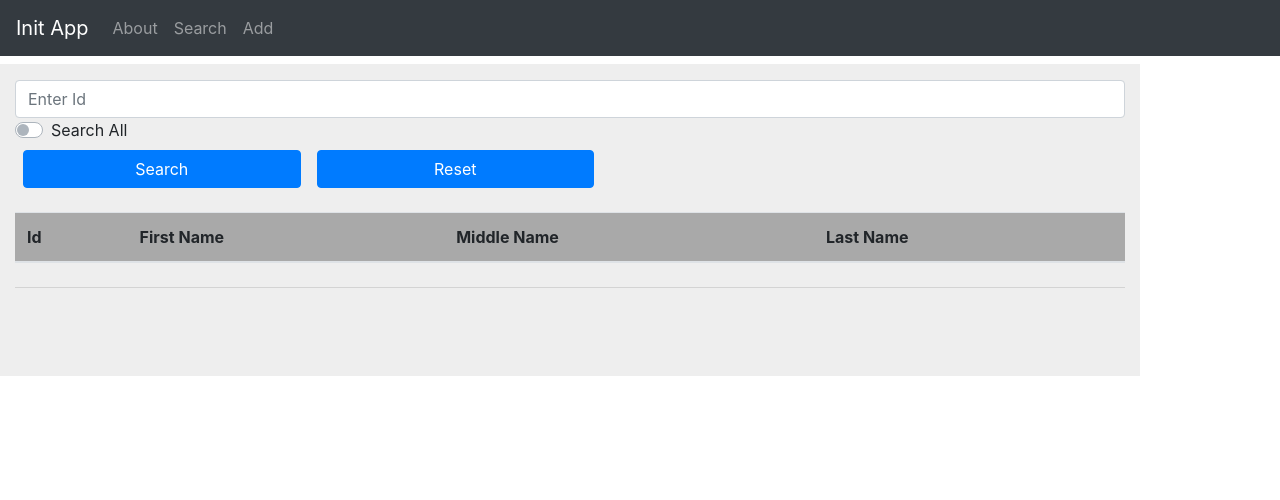
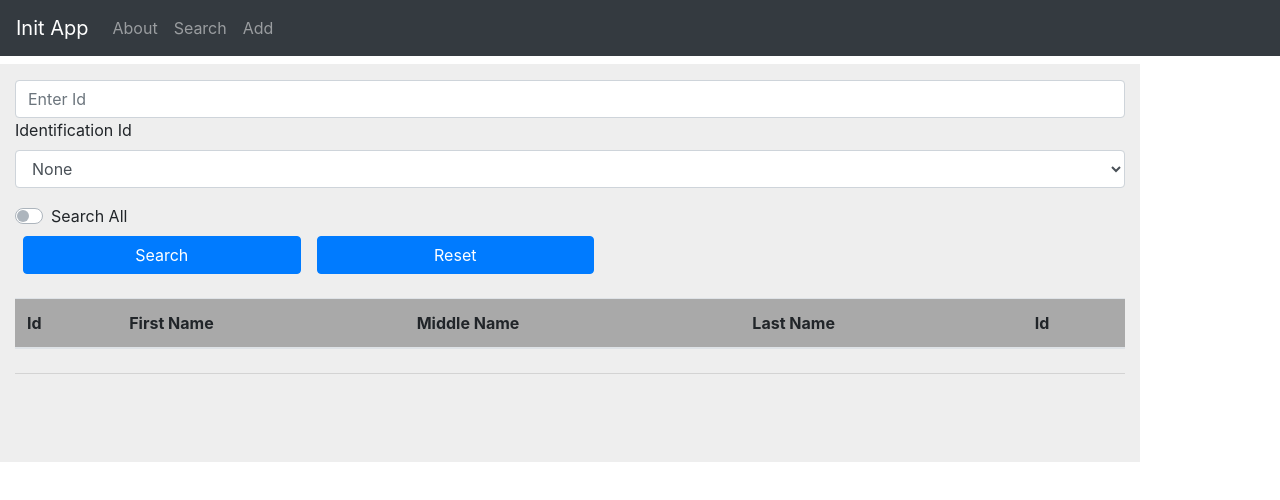
Before and after one commit to gyps1985/React, a React (Create React App) app: page /search in a window 1280 px wide. Shown: the top 500 px of the page. Built offline with nearby package versions, Linux system fonts and the light colour scheme; data requests are answered from the project's data file.

Commit message:
updated search

```diff
--- a/data.json
+++ b/data.json
@@ -4,31 +4,41 @@
       "id": 1,
       "firstname": "test1",
       "middlename": "tests1",
-      "lastname": "testl1"
+      "lastname": "testl1",
+      "identificationId": 4,
+      "idenficationIdNo": "VD12345676"
     },
     {
       "firstname": "g",
       "middlename": "",
       "lastname": "f",
-      "id": 2
+      "id": 2,
+      "identificationId": 3,
+      "idenficationIdNo": "PPT12345676"
     },
     {
       "firstname": "a",
       "middlename": "",
       "lastname": "g",
+      "identificationId": 2,
+      "idenficationIdNo": "SID12345677",
       "id": 3
     },
     {
       "firstname": "s",
       "middlename": "",
       "lastname": "s",
-      "id": 4
+      "id": 4,
+      "identificationId": 1,
+      "idenficationIdNo": "DL12345678"
     },
     {
       "firstname": "test",
       "middlename": "123",
       "lastname": "123",
-      "id": 5
+      "id": 5,
+      "identificationId": 1,
+      "idenficationIdNo": "DL12345679"
     }
   ],
   "identification": [
--- a/src/Component/Search/Search.js
+++ b/src/Component/Search/Search.js
@@ -1,47 +1,70 @@
-import './search.css'
+import "./search.css";
 
 import { Button, Container, Form } from "react-bootstrap";
+import { columns, emptySearchObject, noneDropDownObject } from './searchDefaults';
+import { useEffect, useState } from "react";
 
+import DropDown from "../../Controls/DropDown";
 import SearchDetails from "./SearchDetails";
 import axios from "axios";
-import { useState } from "react";
 
 const Search = () => {
   const [id, setId] = useState("");
   const [searchAll, setSearchAll] = useState(false);
+  const [selectedIdentification, setSelectedIdentification] = useState({id:"", description:""});
   const [searchResult, setSearchResult] = useState([
-    { firstname: "", middlename: "", lastname: "", id: "" },
+    emptySearchObject
   ]);
+  const [identifications, setIdentification] = useState([]);
+  useEffect(() => {
+    axios.get("/identification").then((response) => {
+      if (response) {
+        console.log(response.data);
+        console.log(noneDropDownObject);
+        console.log([...noneDropDownObject,...response.data]);
+        setIdentification([...noneDropDownObject, ...response.data]);
 
-  const getData = async (id)=> {
+      }
+    });
+    // eslint-disable-next-line react-hooks/exhaustive-deps
+  }, []);
+
+  const getData = async (id, identificationId) => {
     var url = "http://localhost:5000/person";
     var result = [];
     if (id) url = `${url}/${id}`;
-    await axios.get(url).then((response) => {
+    if((!id || id.trim().length <= 0) && identificationId) url = `${url}/?identificationId=${identificationId}`;
+    await axios
+      .get(url)
+      .then((response) => {
         console.log(response.data);
 
         result = Array.isArray(response.data) ? response.data : [response.data];
-    }).catch((ex)=> {console.log(ex);result = [];});
+      })
+      .catch((ex) => {
+        console.log(ex);
+        result = [];
+      });
     return result;
   };
-
 
   const handleSubmit = async (event) => {
     event.preventDefault();
     var filteredResult = [];
-    console.log(`searchAll   :::  ${searchAll}`);
-    if(searchAll)
-    {
+    console.log(`selectedIdentification   :::  ${selectedIdentification.description}`);
+    console.log(selectedIdentification);
+    if (searchAll) {
       filteredResult = await getData();
+    } else if (id && id.trim().length > 0 && !searchAll && selectedIdentification.id <= 0) {
+      filteredResult = await getData(id);
+    } else if (!searchAll && selectedIdentification.id > 0) {
+      filteredResult = await getData('',selectedIdentification.id);
+    } else {
+      alert("Please Enter First Name or Identification to Search");
+      return;
     }
-    else if (id && id.trim().length > 0 && !searchAll ) {
-      filteredResult = await getData(id);
-
-    } else {
-      alert("Please Enter First Name to Search");
-    }
-    console.log('result is ');
-    console.log([filteredResult]);
+    console.log("result is ");
+    console.log(filteredResult);
     setSearchResult(...[filteredResult]);
   };
 
@@ -51,26 +74,13 @@ const Search = () => {
     setSearchResult([]);
     setSearchAll(false);
   };
-  const columns = [
-    {
-      Header: "Id",
-      accessor: "id",
-    },
-    {
-      Header: "First Name",
-      accessor: "firstname",
-    },
-    {
-      Header: "Middle Name",
-      accessor: "middlename",
-    },
-    {
-      Header: "Last Name",
-      accessor: "lastname",
-    },
-  ];
+  const handleDDChange = (e) => {
+    const {options, value} = e.target;
+    setSelectedIdentification({id:e.target.value,description:options[value].label});
+  };
+
   return (
-    <Container className='block-border'>
+    <Container className="block-border">
       <Form.Group>
         <Form.Control
           placeholder="Enter Id"
@@ -78,10 +88,16 @@ const Search = () => {
           onChange={(e) => setId(e.target.value)}
           type="text"
         />
+        <DropDown
+          options={identifications}
+          lblText="Identification Id"
+          name="identificationId"
+          onChange={handleDDChange}
+        ></DropDown>
         <Form.Check
           type="switch"
           id="searchAllSwitch"
-    checked = {searchAll}
+          checked={searchAll}
           onChange={(e) => setSearchAll(e.currentTarget.checked)}
           label="Search All"
         />
--- a/src/Component/Search/search.css
+++ b/src/Component/Search/search.css
@@ -5,6 +5,7 @@
     background-color: #eee;
     display: inline-block;
     padding-top: 1rem;
+    align-content: space-between;
 }
 .btn {
     width: 25%;
--- /dev/null
+++ b/src/Component/Search/searchDefaults.js
@@ -0,0 +1,31 @@
+export const emptySearchObject = {
+    firstname: "",
+    middlename: "",
+    lastname: "",
+    id: "",
+    identificationId: "",
+    idenficationIdNo: "",
+  };
+  export const columns = [
+    {
+      Header: "Id",
+      accessor: "id",
+    },
+    {
+      Header: "First Name",
+      accessor: "firstname",
+    },
+    {
+      Header: "Middle Name",
+      accessor: "middlename",
+    },
+    {
+      Header: "Last Name",
+      accessor: "lastname",
+    },
+    {
+      Header:"Id",
+      accessor: "idenficationIdNo",
+    }
+  ];
+  export const noneDropDownObject = [{id:0,description:'None'}];
```
Lines whose indentation alone changed are shown as unchanged.
